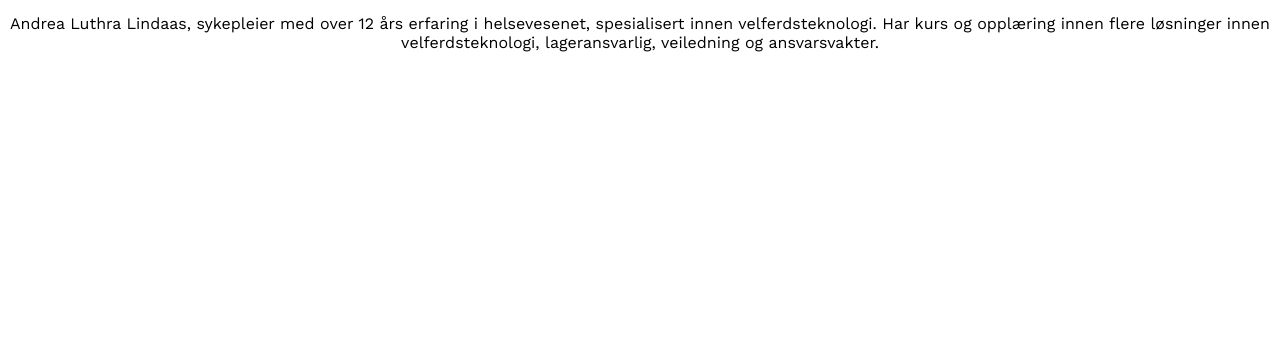
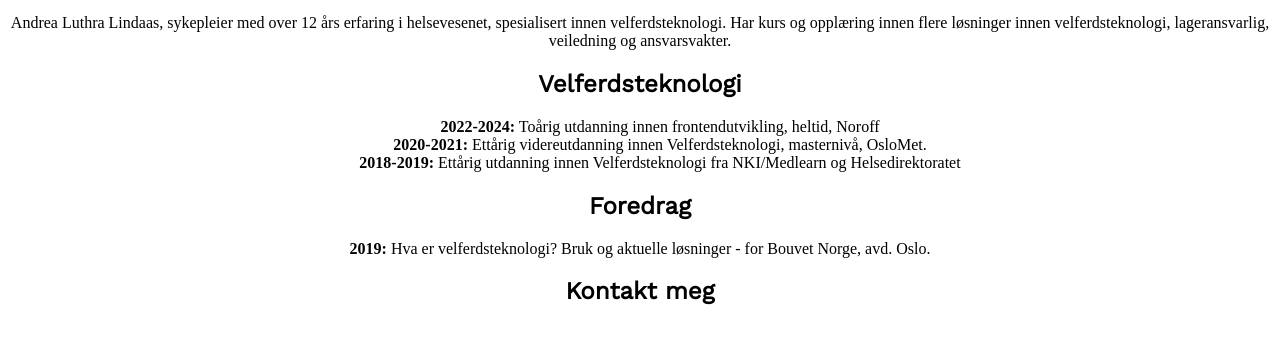
Before and after one commit to AndreaLindaas/Lindaas, a plain HTML site: page index.html in a window 1280 px wide. Shown: the part 304-648 px from the top of the page. Drawn offline with nearby package versions, Linux system fonts and the light colour scheme.

Commit message:
lagt til tekst

```diff
--- a/index.html
+++ b/index.html
@@ -15,5 +15,16 @@
     <h1>Andrea Luthra Lindaas</h1>
         <p>Andrea Luthra Lindaas, sykepleier med over 12 års erfaring i helsevesenet, spesialisert innen velferdsteknologi.
         Har kurs og opplæring innen flere løsninger innen velferdsteknologi, lageransvarlig, veiledning og ansvarsvakter.</p>
+    <h2> Velferdsteknologi</h2>
+    <ul>
+        <li><span>2022-2024:</span> Toårig utdanning innen frontendutvikling, heltid, Noroff </li>
+        <li><span>2020-2021:</span> Ettårig videreutdanning innen Velferdsteknologi, masternivå, OsloMet.</li>
+        <li><span>2018-2019:</span> Ettårig utdanning innen Velferdsteknologi fra NKI/Medlearn og Helsedirektoratet</li>
+    </ul>
+
+    <h2>Foredrag</h2>
+        <p><span>2019:</span> Hva er velferdsteknologi? Bruk og aktuelle løsninger - for Bouvet Norge, avd. Oslo.</p>
+    <h2>Kontakt meg</h2>
+
 </body>
 </html>
--- a/styles.css
+++ b/styles.css
@@ -1,10 +1,19 @@
 html{
     text-align:center;
+
+}
+h1,h2{
     font-family: "Work Sans", sans-serif;
 }
-
 .animals-img{
     border-radius: 150px;
     width: 300px;
 
 }
+ul li span,
+p span{
+    font-weight: bold;
+}
+li{
+    list-style-type: none;
+}
```
